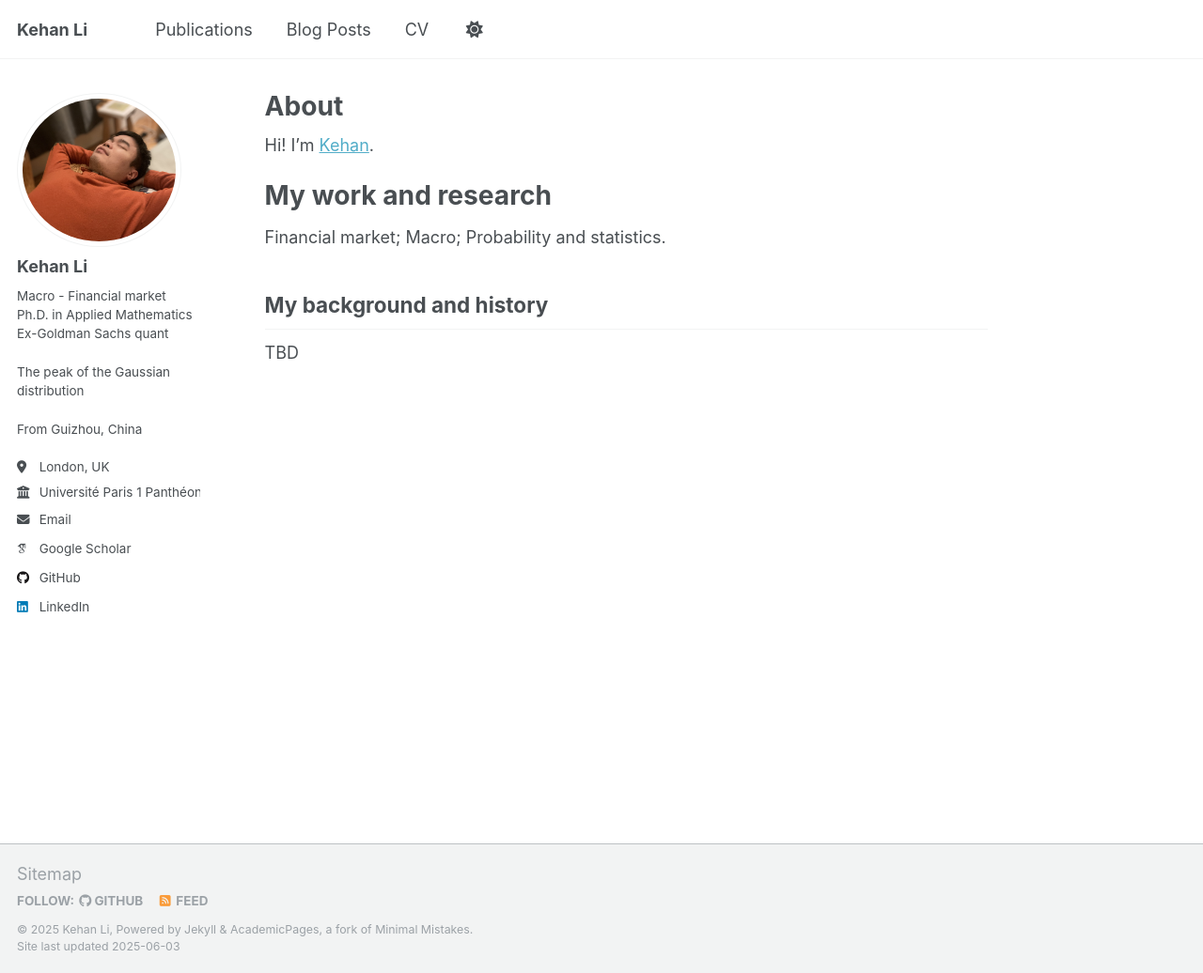
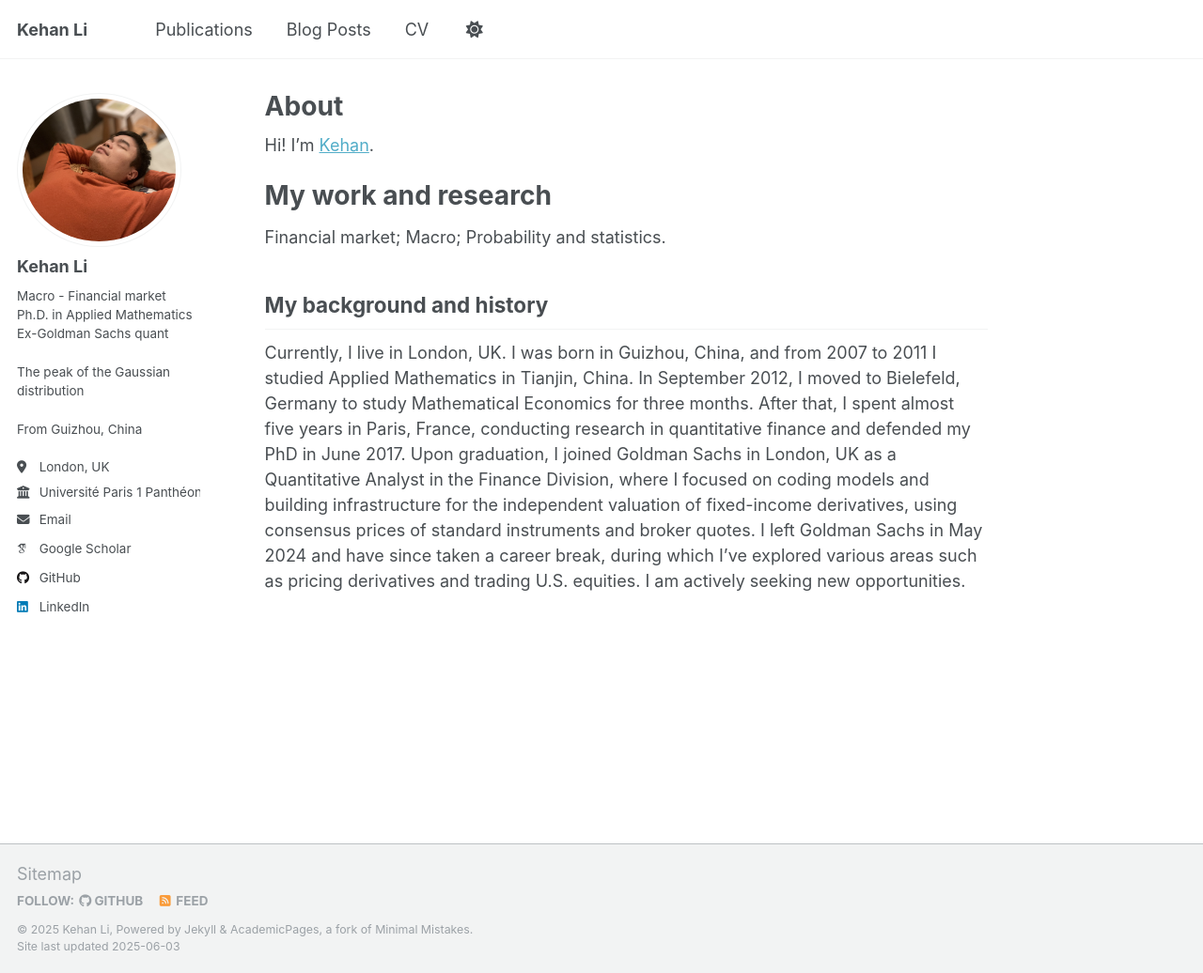
Before and after one commit to KehanLi-1123/KehanLi.github.io, a Jekyll site: the page built from _pages/about.md, in a window 1280 px wide and 1036 px high. Shown: the whole window at 94% size. Built offline with Jekyll 4.4.1, drawn with Linux system fonts in a browser that asks for light colours; some web fonts are replaced.

Commit message:
Update about.md

```diff
--- a/_pages/about.md
+++ b/_pages/about.md
@@ -14,4 +14,4 @@ Financial market; Macro; Probability and statistics.
 
 My background and history
 ------
-TBD
+Currently, I live in London, UK. I was born in Guizhou, China, and from 2007 to 2011 I studied Applied Mathematics in Tianjin, China. In September 2012, I moved to Bielefeld, Germany to study Mathematical Economics for three months. After that, I spent almost five years in Paris, France, conducting research in quantitative finance and defended my PhD in June 2017. Upon graduation, I joined Goldman Sachs in London, UK as a Quantitative Analyst in the Finance Division, where I focused on coding models and building infrastructure for the independent valuation of fixed-income derivatives, using consensus prices of standard instruments and broker quotes. I left Goldman Sachs in May 2024 and have since taken a career break, during which I’ve explored various areas such as pricing derivatives and trading U.S. equities. I am actively seeking new opportunities.
```
